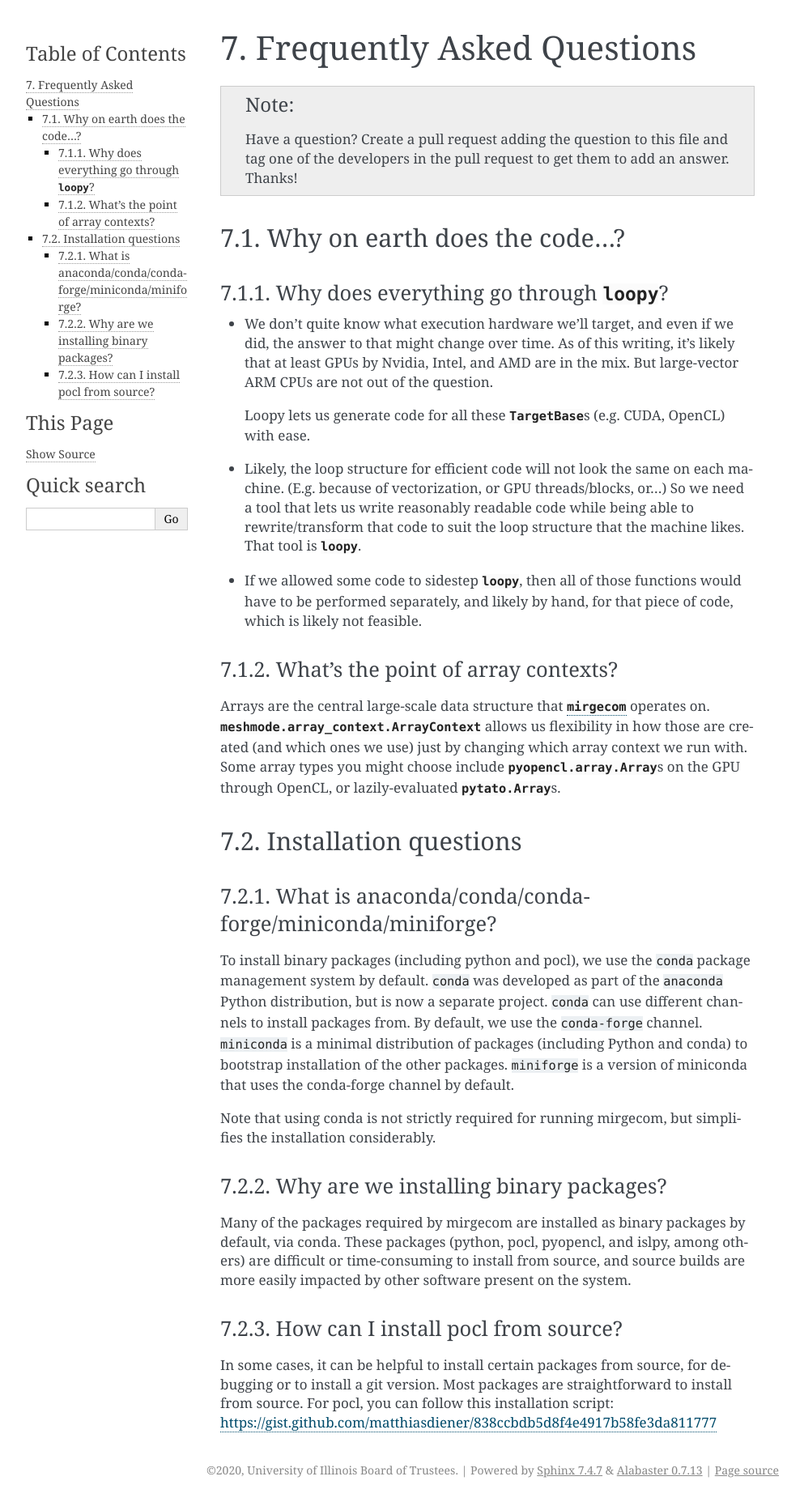
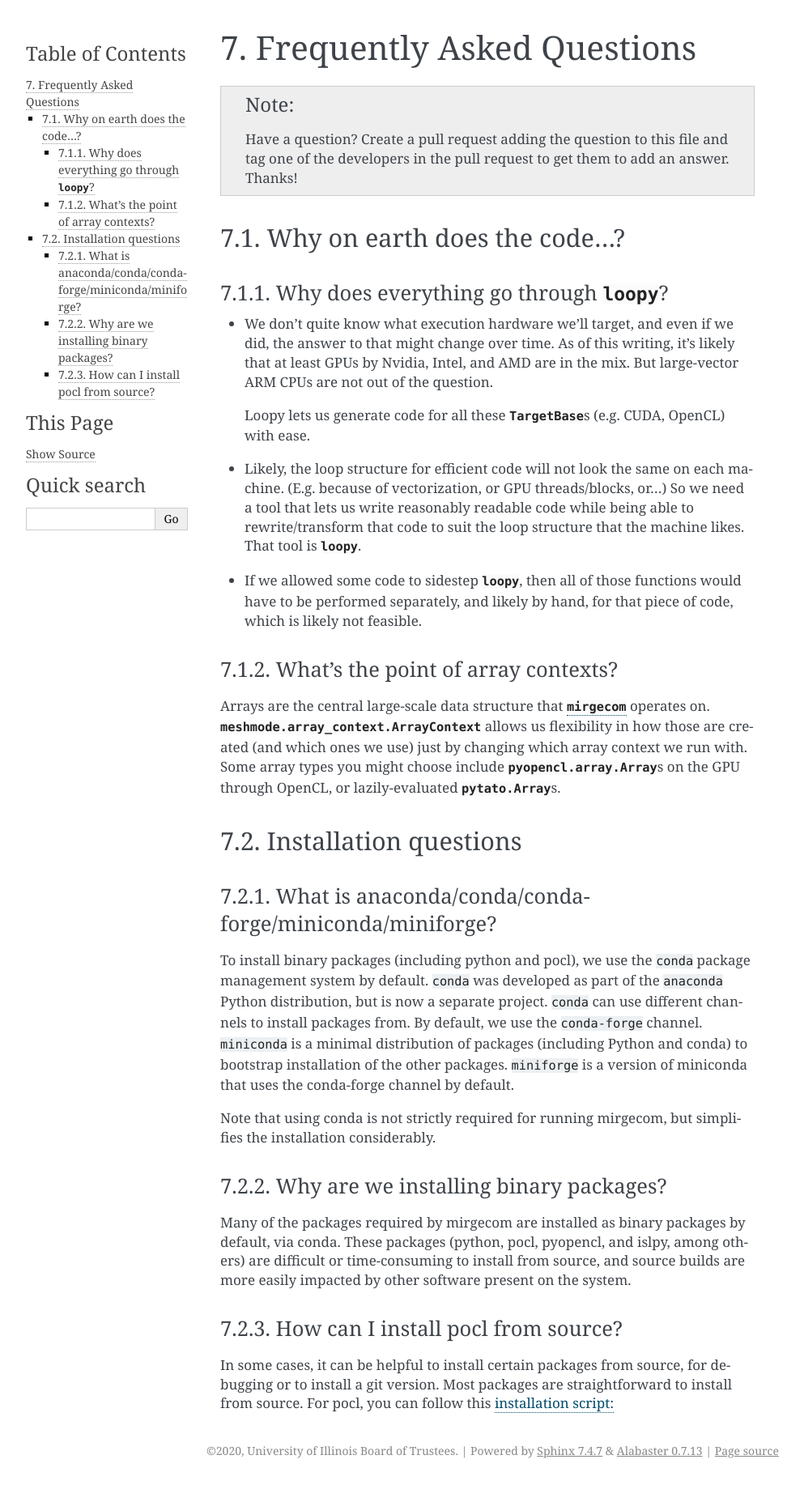
Before and after one commit to illinois-ceesd/mirgecom, a Sphinx documentation site: the page built from doc/faq.rst, in a window 1280 px wide. Shown: the whole page at 81% size, without its empty margins (148-1141 px from the left). Built offline with Sphinx 7.4.7, drawn with Linux system fonts in a browser that asks for light colours; after the commit the page ends 1831 px from its top, so only the background shows below that.

Commit message:
Update doc/faq.rst
Co-authored-by: Andreas Klöckner <inform@tiker.net>

```diff
--- a/doc/faq.rst
+++ b/doc/faq.rst
@@ -66,4 +66,4 @@ How can I install pocl from source?
 
 In some cases, it can be helpful to install certain packages from source, for debugging or to install
 a git version. Most packages are straightforward to install from source. For pocl, you can follow this
-installation script: https://gist.github.com/matthiasdiener/838ccbdb5d8f4e4917b58fe3da811777
+`installation script: <https://gist.github.com/matthiasdiener/838ccbdb5d8f4e4917b58fe3da811777>`__
```
